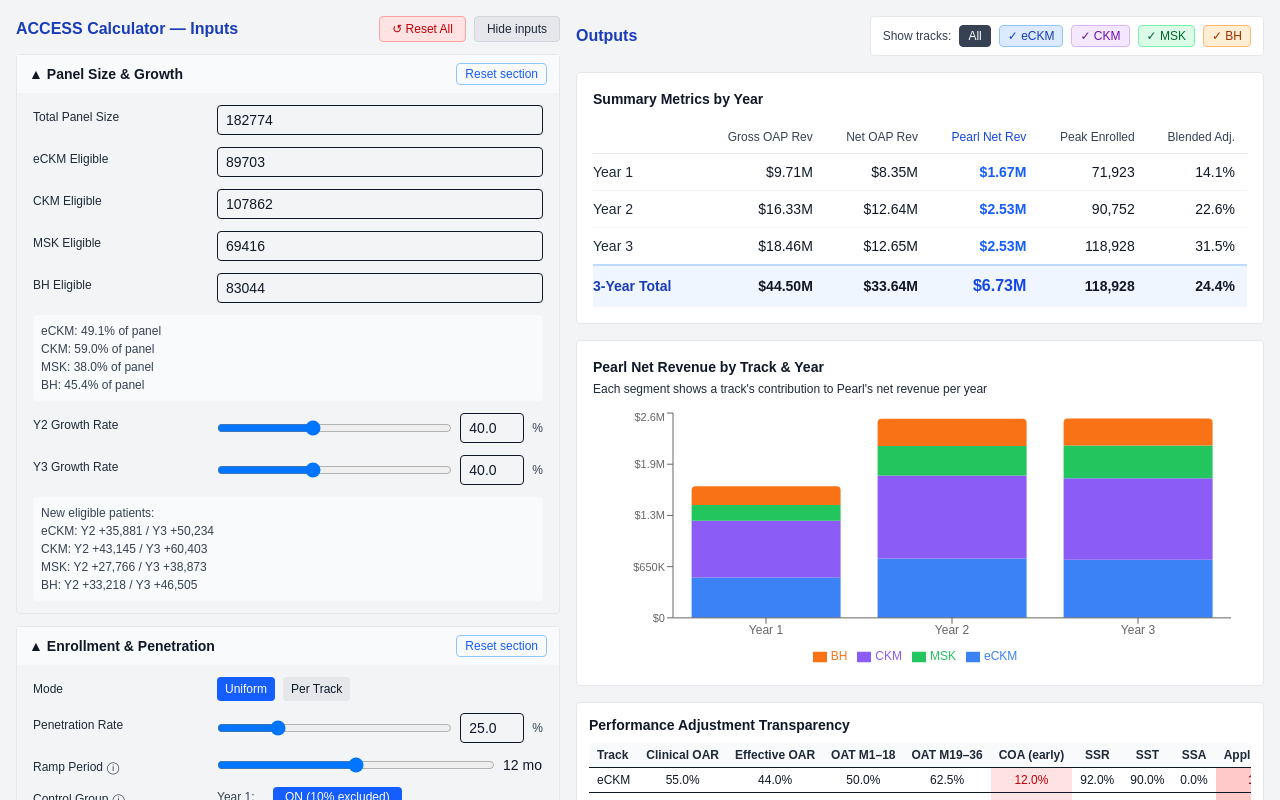
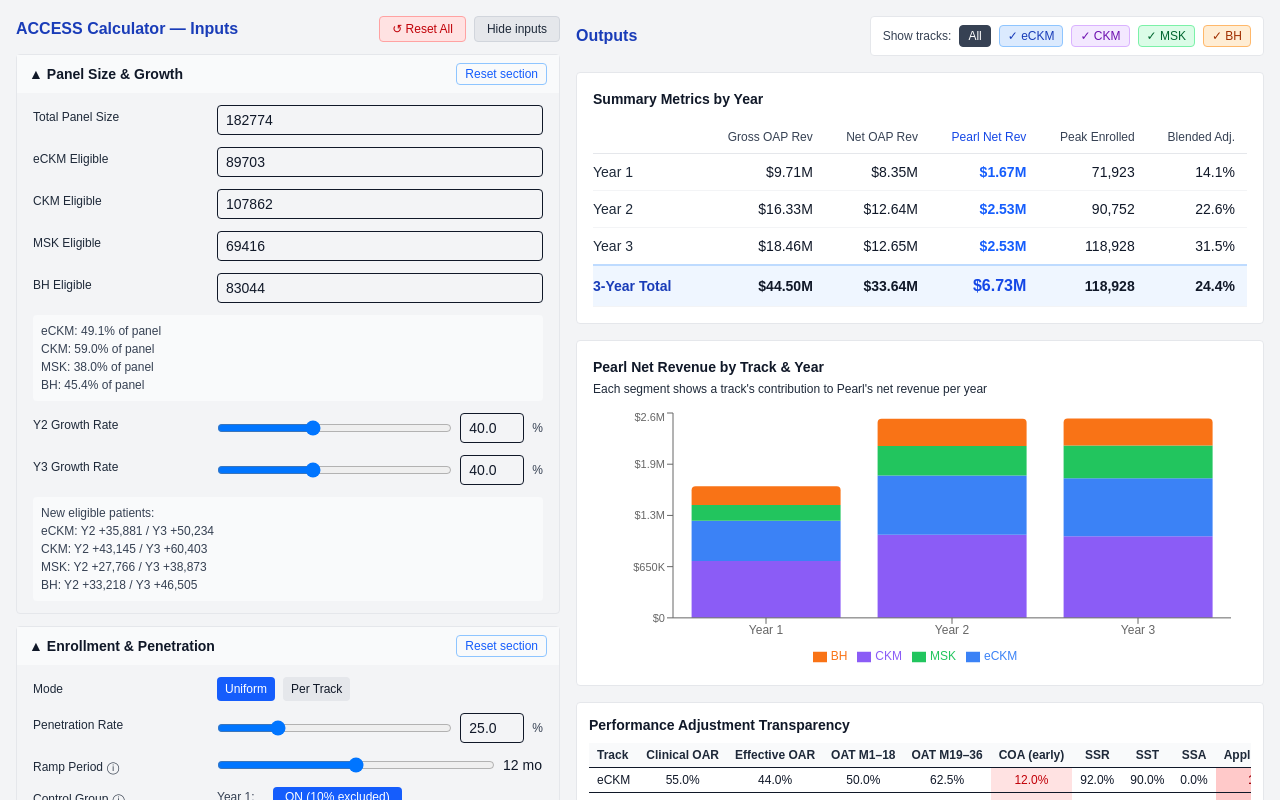
Before and after one commit to jtp2125/access-calculator, a Next.js app: page / in a window 1280 px wide. Shown: the top 800 px of the page. Built offline with nearby package versions, Linux system fonts and the light colour scheme.

Commit message:
Sort chart tracks by 3-year total revenue

```diff
--- a/src/app/page.tsx
+++ b/src/app/page.tsx
@@ -717,10 +717,21 @@ export default function App() {
   const model = useMemo(() => runModel(inp, activeTracks), [inp, activeTracks]);
   const { kpi, adj, prop, eligByYear, newEligY2, newEligY3, months, trackRevByYear, kpiByYear } = model;
 
+  const orderedTracks = useMemo(
+    () =>
+      [...activeTracks].sort((a, b) => {
+        const totalA = trackRevByYear[a].Y1 + trackRevByYear[a].Y2 + trackRevByYear[a].Y3;
+        const totalB = trackRevByYear[b].Y1 + trackRevByYear[b].Y2 + trackRevByYear[b].Y3;
+        if (totalB !== totalA) return totalB - totalA;
+        return TRACKS.indexOf(a) - TRACKS.indexOf(b);
+      }),
+    [activeTracks, trackRevByYear]
+  );
+
   const chartData = [
-    { year: "Year 1", ...Object.fromEntries(activeTracks.map((t) => [t, trackRevByYear[t]?.Y1 ?? 0])) },
-    { year: "Year 2", ...Object.fromEntries(activeTracks.map((t) => [t, trackRevByYear[t]?.Y2 ?? 0])) },
-    { year: "Year 3", ...Object.fromEntries(activeTracks.map((t) => [t, trackRevByYear[t]?.Y3 ?? 0])) },
+    { year: "Year 1", ...Object.fromEntries(orderedTracks.map((t) => [t, trackRevByYear[t]?.Y1 ?? 0])) },
+    { year: "Year 2", ...Object.fromEntries(orderedTracks.map((t) => [t, trackRevByYear[t]?.Y2 ?? 0])) },
+    { year: "Year 3", ...Object.fromEntries(orderedTracks.map((t) => [t, trackRevByYear[t]?.Y3 ?? 0])) },
   ];
 
   const kpiTableRows = [
@@ -1012,13 +1023,13 @@ export default function App() {
               <YAxis tickFormatter={fmtYAxis} tick={{ fontSize: 11 }} width={64} />
               <Tooltip formatter={(v: any, name: any) => [fmt$(Number(v)), String(name)]} contentStyle={{ fontSize: 12 }} />
               <Legend wrapperStyle={{ fontSize: 12 }} />
-              {activeTracks.map((t) => (
+              {orderedTracks.map((t) => (
                 <Bar
                   key={t}
                   dataKey={t}
                   stackId="a"
                   fill={TRACK_COLORS[t]}
-                  radius={t === activeTracks[activeTracks.length - 1] ? [4, 4, 0, 0] : [0, 0, 0, 0]}
+                  radius={t === orderedTracks[orderedTracks.length - 1] ? [4, 4, 0, 0] : [0, 0, 0, 0]}
                 />
               ))}
             </BarChart>
```
